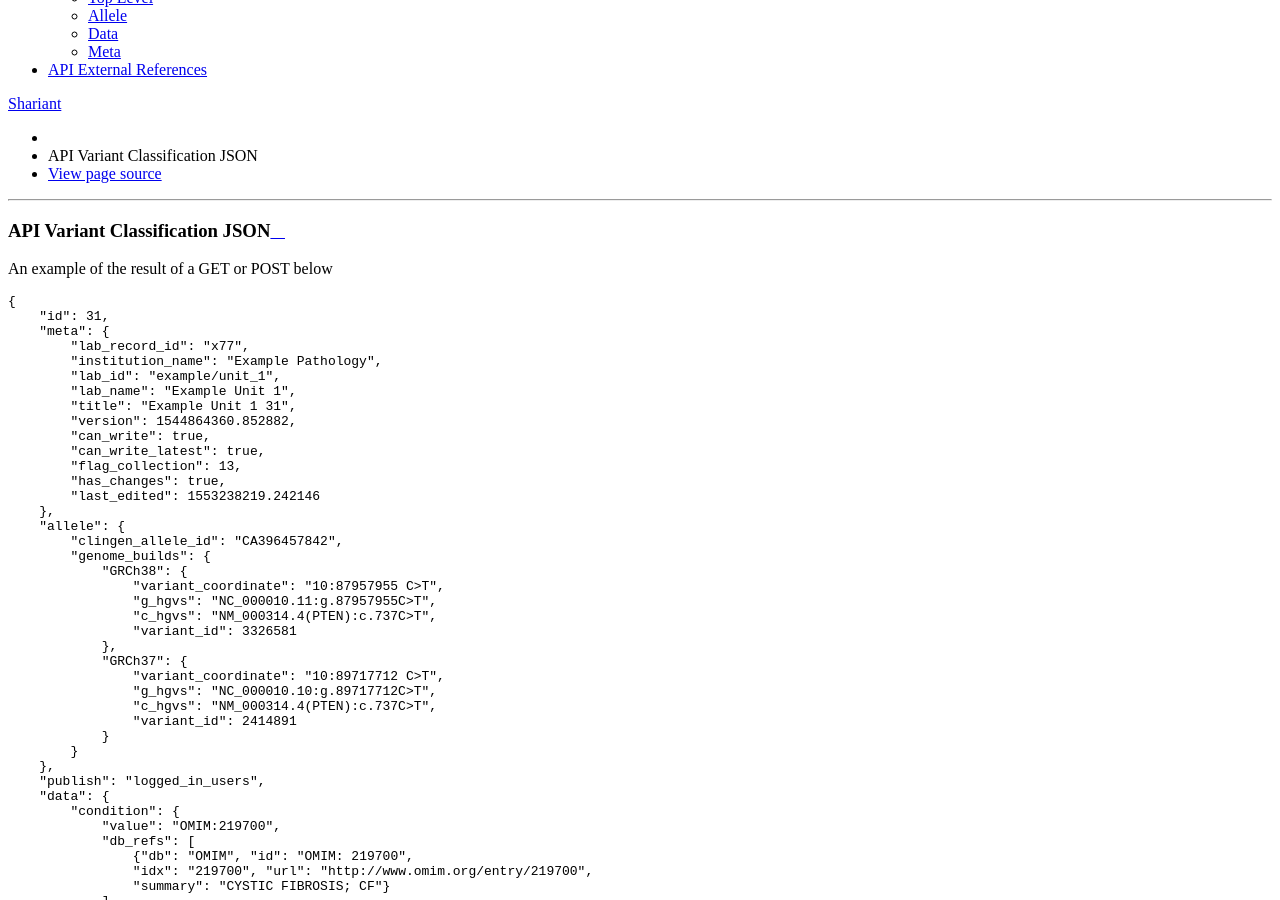
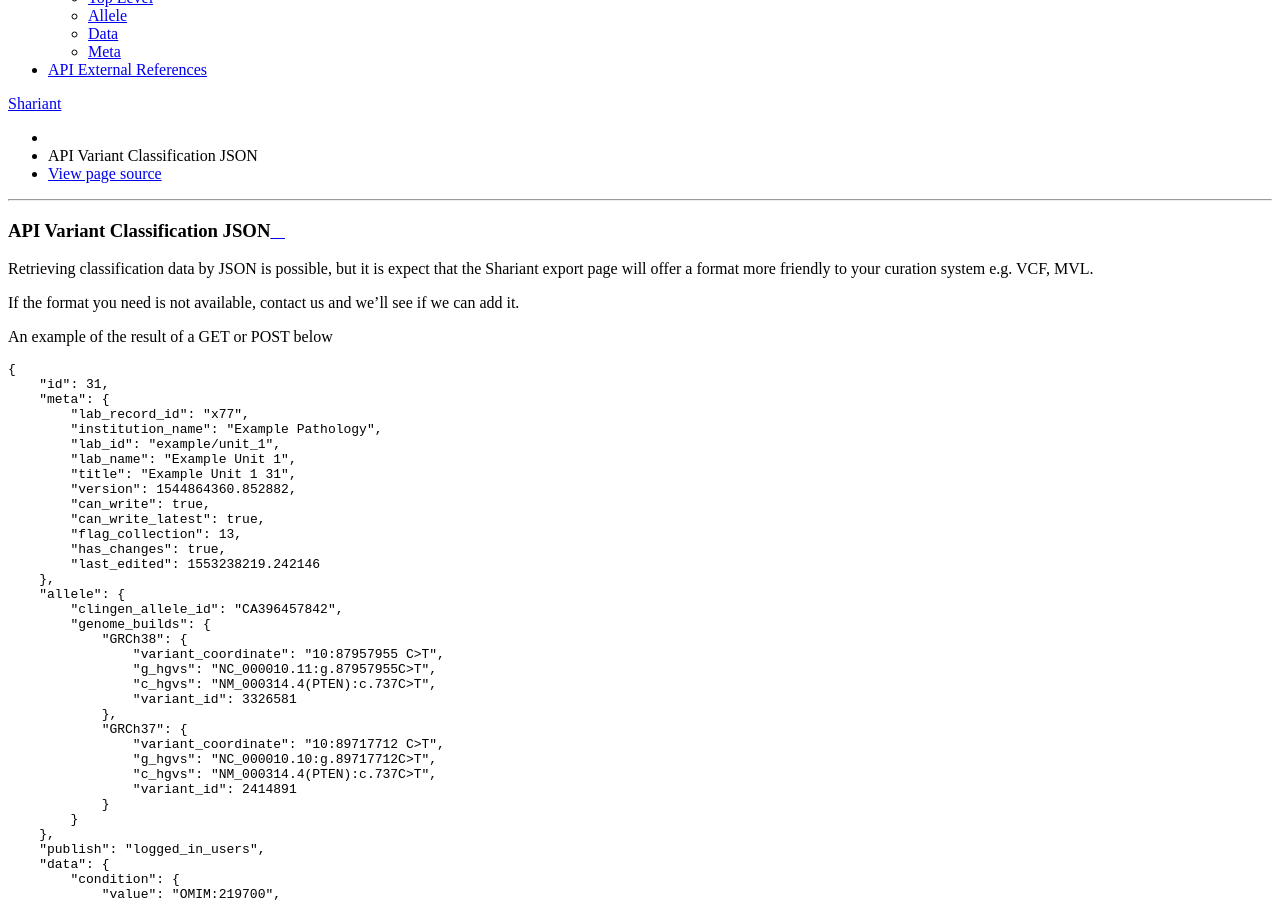
Before and after one commit to SACGF/shariant_docs, a Sphinx documentation site: the page built from docs/integration/api/classification_json.md, in a window 1280 px wide and 900 px high, scrolled down 740 px. Built offline with Sphinx 7.4.7 and the Read the Docs theme 2.0.0, drawn with Linux system fonts in a browser that asks for light colours.

Commit message:
Update classification_json.md

```diff
--- a/docs/integration/api/classification_json.md
+++ b/docs/integration/api/classification_json.md
@@ -1,4 +1,8 @@
 # API Variant Classification JSON
+
+Retrieving classification data by JSON is possible, but it is expect that the Shariant export page will offer a format more friendly to your curation system e.g. VCF, MVL.
+
+If the format you need is not available, contact us and we'll see if we can add it.
 
 An example of the result of a GET or POST below
 
```
